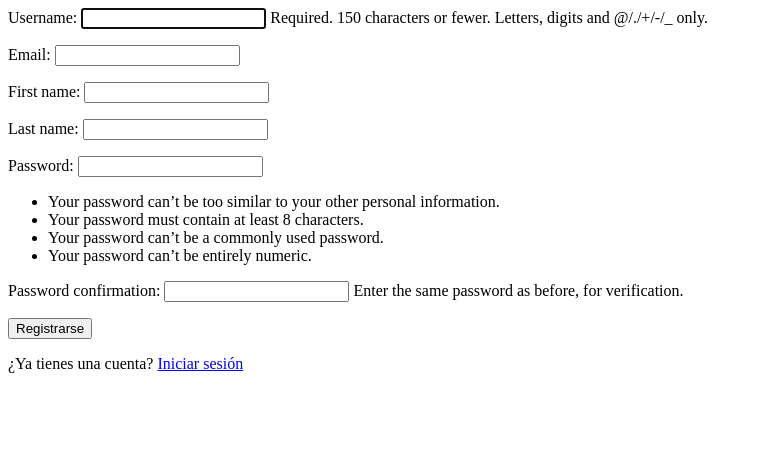
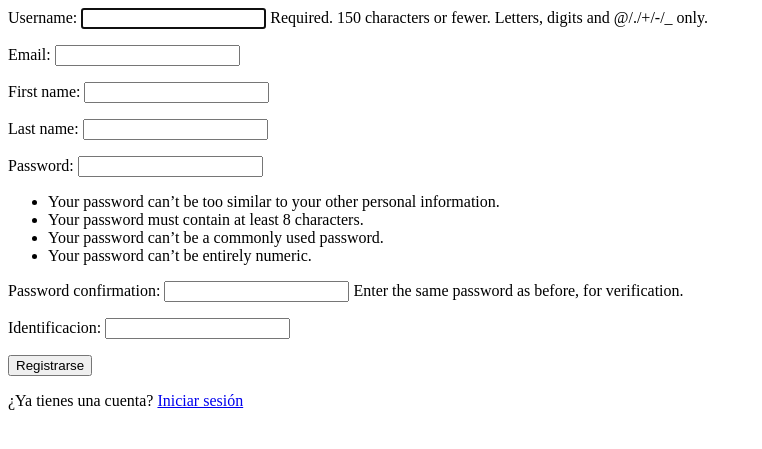
Before and after one commit to DiegoMurillo7536/bank_with_django, a Django app: page /register/ in a window 1280 px wide. Shown: the top 449 px of the page, without its empty margins (0-762 px from the left). Run offline with Django 5.2, Linux system fonts and the light colour scheme.

Commit message:
feat: Agregando validaciones al register en caso de que la identificación exista

```diff
--- a/bank/forms.py
+++ b/bank/forms.py
@@ -1,11 +1,14 @@
 from django import forms
 from django.contrib.auth.forms import UserCreationForm
 from django.contrib.auth.models import User
+from .models.user_profile import UserProfile
+from django.core.exceptions import ValidationError
 
 class RegistrationForm(UserCreationForm):
     email = forms.EmailField(required=True)
     first_name = forms.CharField(max_length=30, required=False)
     last_name = forms.CharField(max_length=30, required=False)
+    identificacion = forms.CharField(max_length=20, required=True)
 
     class Meta:
         model = User
@@ -16,6 +19,17 @@ class RegistrationForm(UserCreationForm):
         user.email = self.cleaned_data["email"]
         user.first_name = self.cleaned_data["first_name"]
         user.last_name = self.cleaned_data["last_name"]
+
+        # Verificar si la identificación ya existe
+        identificacion = self.cleaned_data["identificacion"]
+        if UserProfile.objects.filter(identificacion=identificacion).exists():
+            raise ValidationError("Ya existe un usuario con esta identificación")
+
         if commit:
             user.save()
+            # Crear el perfil de usuario con la identificación
+            UserProfile.objects.create(
+                user=user,
+                identificacion=identificacion
+            )
         return user
--- a/bank/templates/bank/register.html
+++ b/bank/templates/bank/register.html
@@ -1,5 +1,12 @@
 <form method="post">
     {% csrf_token %}
+    {% if form.errors %}
+        <div class="alert alert-danger">
+            {% for error in form.non_field_errors %}
+                <p>{{ error }}</p>
+            {% endfor %}
+        </div>
+    {% endif %}
     {{ form.as_p }}
     <button type="submit">Registrarse</button>
 </form>
--- a/bank/templates/registration/login.html
+++ b/bank/templates/registration/login.html
@@ -6,4 +6,5 @@
         <input type="password" name="password" placeholder="Password">
         <button type="submit">Login</button>
     </form>
+    <a href="{% url 'register' %}">Registrarse</a>
 {% endblock %}
--- a/bank/views.py
+++ b/bank/views.py
@@ -2,6 +2,7 @@ from django.shortcuts import render, redirect
 from django.contrib.auth.decorators import login_required
 from django.contrib.auth import logout
 from .forms import RegistrationForm
+from django.core.exceptions import ValidationError
 # Create your views here.
 @login_required
 def bank(request):
@@ -15,9 +16,11 @@ def register_user(request):
     if request.method == 'POST':
         form = RegistrationForm(request.POST)
         if form.is_valid():
-            user = form.save()
-            bank(request, user)
-            return redirect('bank')
+            try:
+                form.save()
+                return redirect('bank')
+            except ValidationError as e:
+                form.add_error("identificacion", e.message)
     else:
         form = RegistrationForm()
     return render(request, 'bank/register.html', {'form': form})
```
Also changed, not shown: bank/models/user_profile.py (added, +12 -0 lines), bank/migrations/__init__.py (added), 1 other file.
